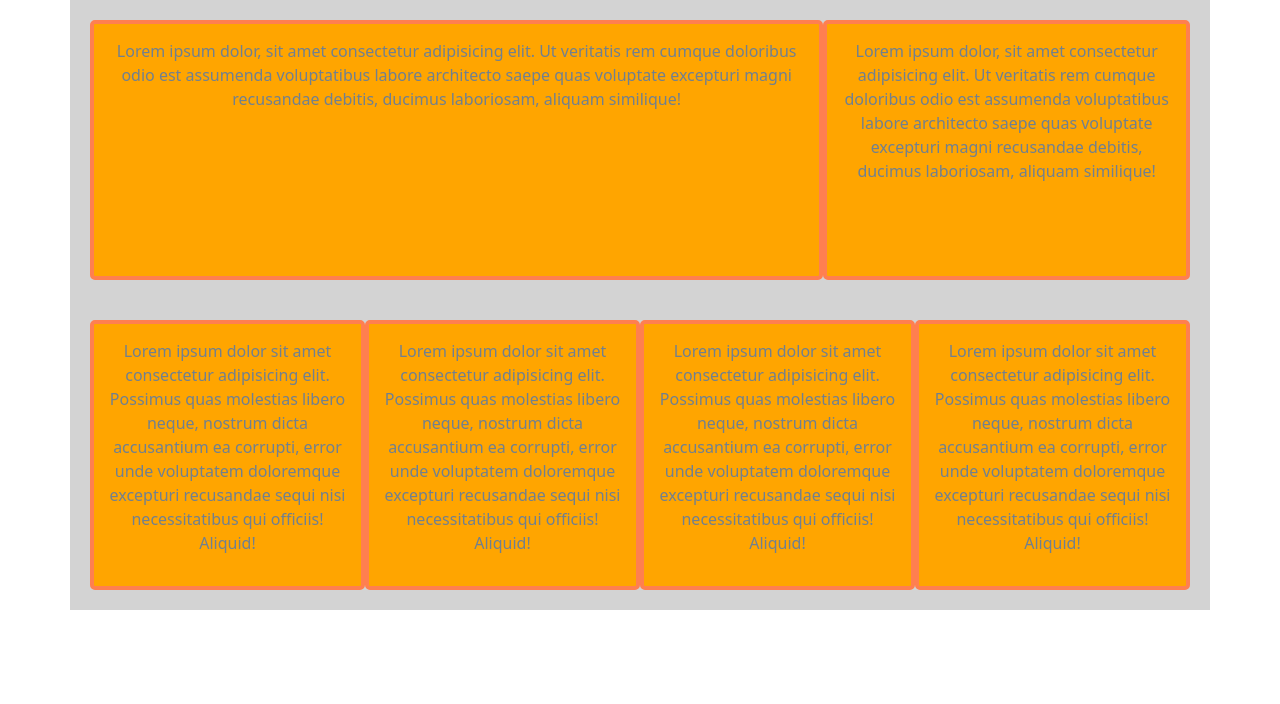
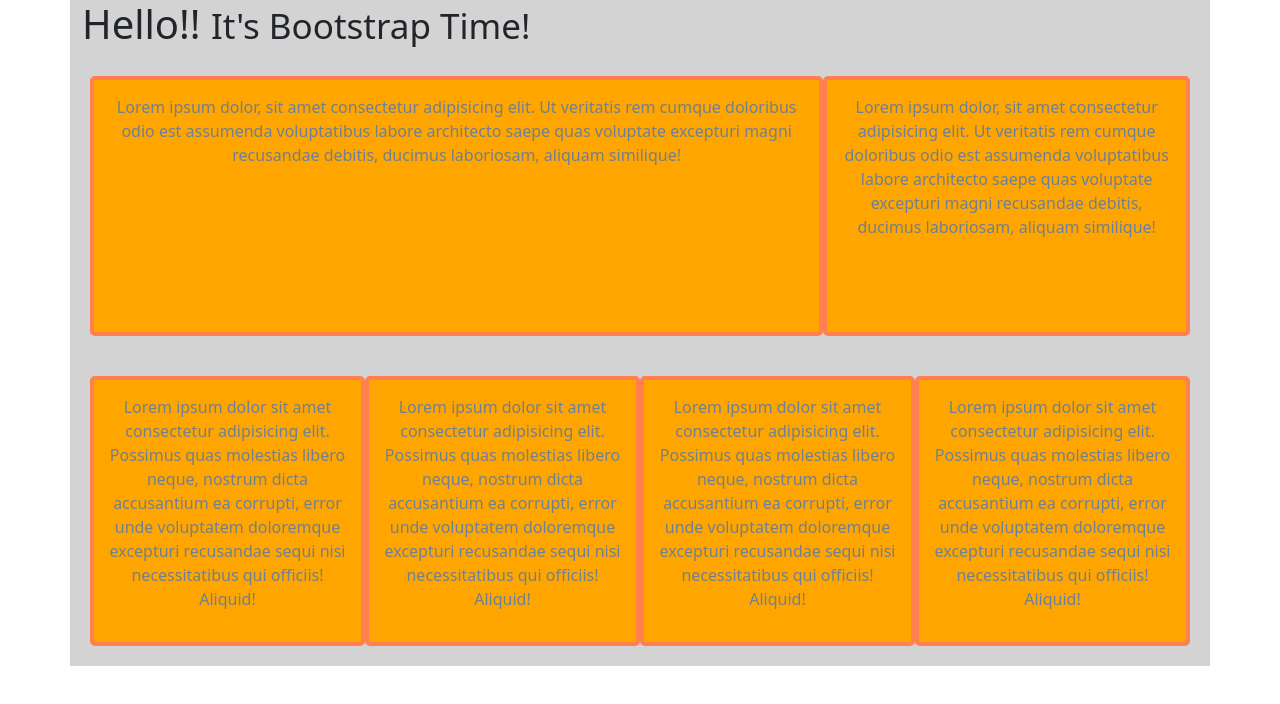
Before and after one commit to Big-Huw100/nology-coursework, a plain HTML site: page development/webdFundamentals/bootstrap/index.html in a window 1280 px wide. Drawn offline with nearby package versions, Linux system fonts and the light colour scheme.

Commit message:
Created a H1 and used the small tag inside it

```diff
--- a/development/webdFundamentals/bootstrap/index.html
+++ b/development/webdFundamentals/bootstrap/index.html
@@ -15,6 +15,7 @@
   </head>
   <body>
     <div class="container">
+      <h1>Hello!! <small>It's Bootstrap Time!</small></h1>
       <div class="row">
         <div class="col-8">
           <p>
```
